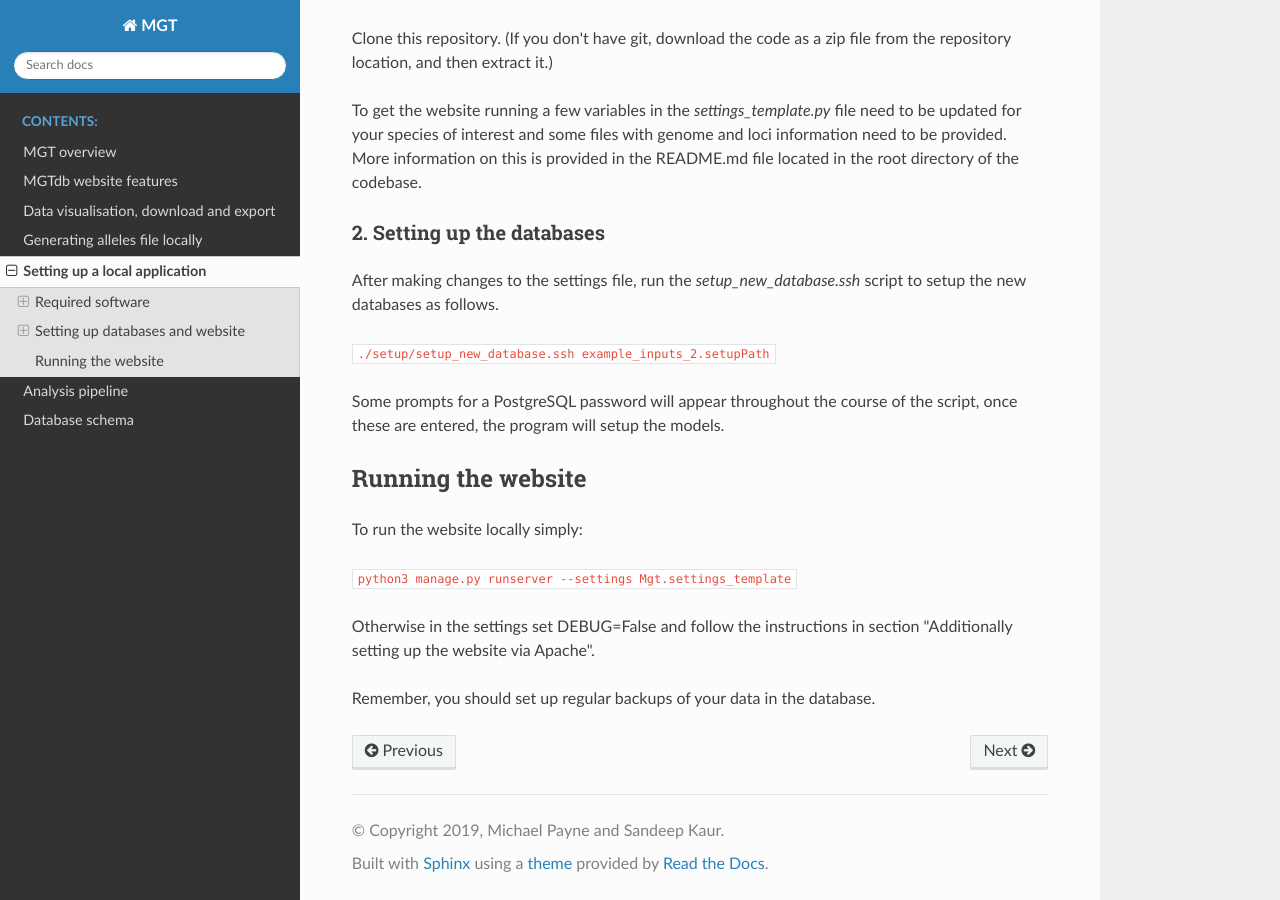
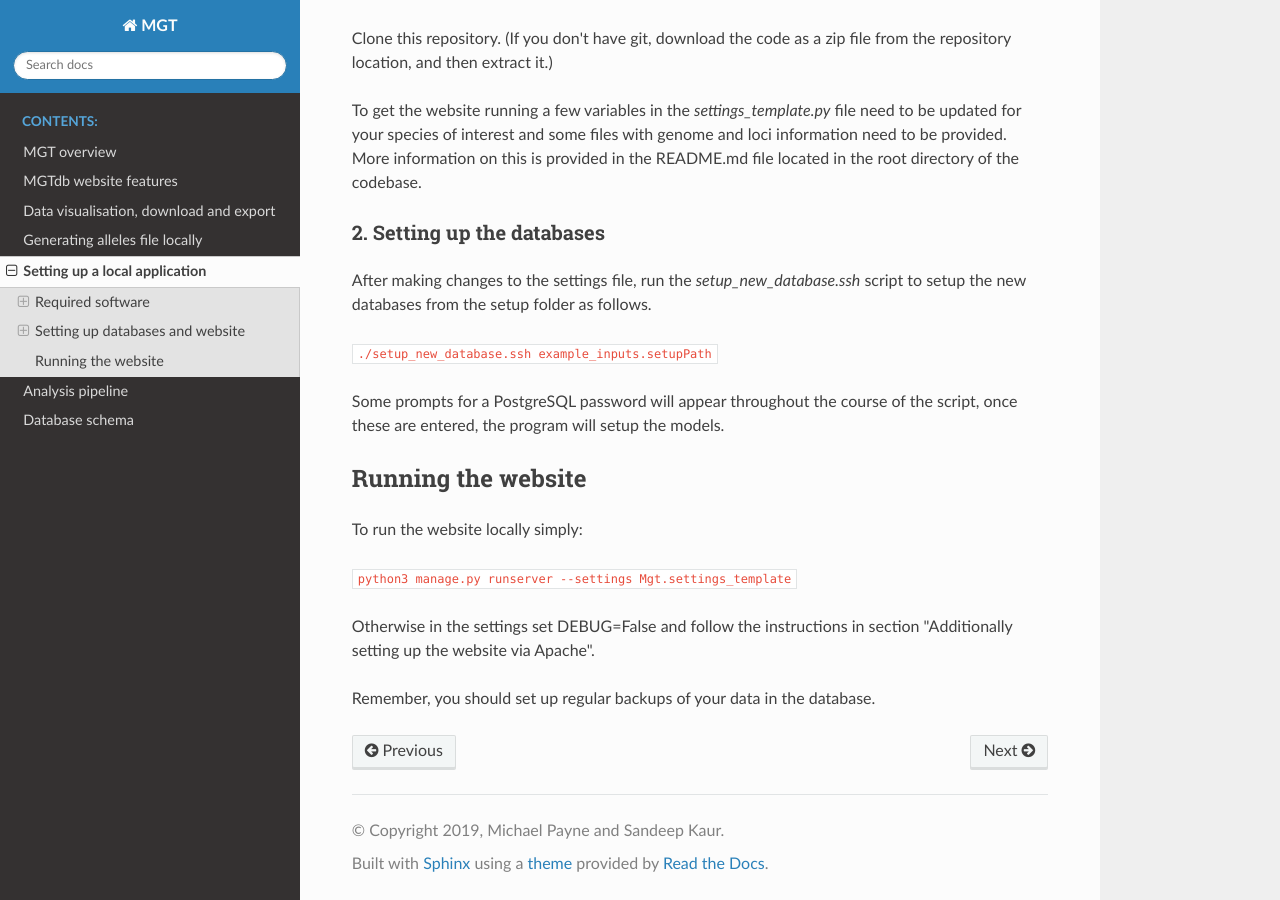
Before and after one commit to crystalsand10/MGT_docs, a Sphinx documentation site: the page built from source/installation.rst, in a window 1280 px wide and 900 px high, scrolled down 1332 px. Built offline with Sphinx 7.4.7 and the Read the Docs theme 2.0.0, drawn with Linux system fonts in a browser that asks for light colours.

Commit message:
updated command again

```diff
--- a/source/installation.rst
+++ b/source/installation.rst
@@ -67,9 +67,9 @@ More information on this is provided in the README.md file located in the root d
 2. Setting up the databases
 ---------------------------
 
-After making changes to the settings file, run the `setup_new_database.ssh` script to setup the new databases as follows.
+After making changes to the settings file, run the `setup_new_database.ssh` script to setup the new databases from the setup folder as follows.
 
-``./setup/setup_new_database.ssh example_inputs_2.setupPath``
+``./setup_new_database.ssh example_inputs.setupPath``
 
 Some prompts for a PostgreSQL password will appear throughout the course of the script, once these are entered, the program will setup the models.
 
```
